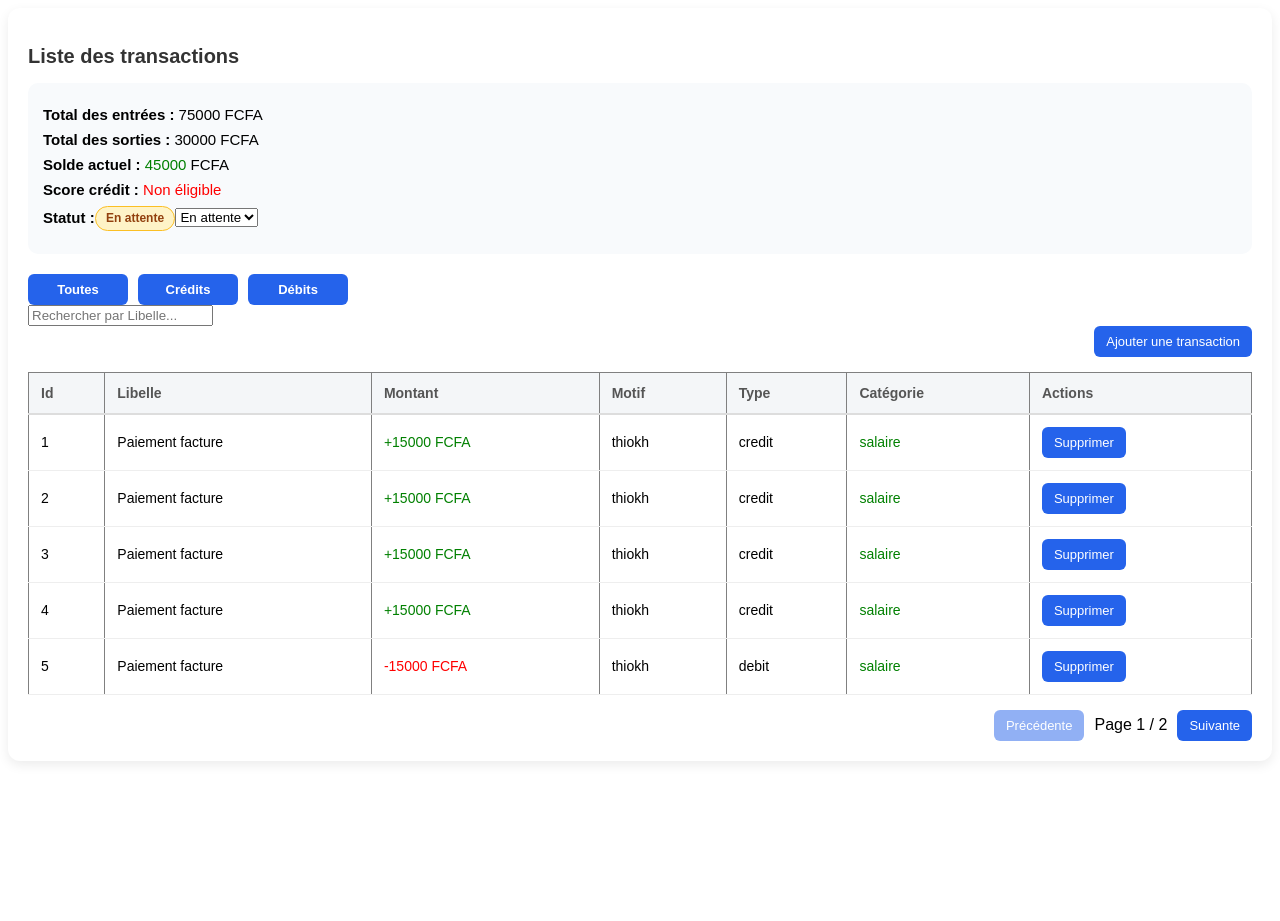
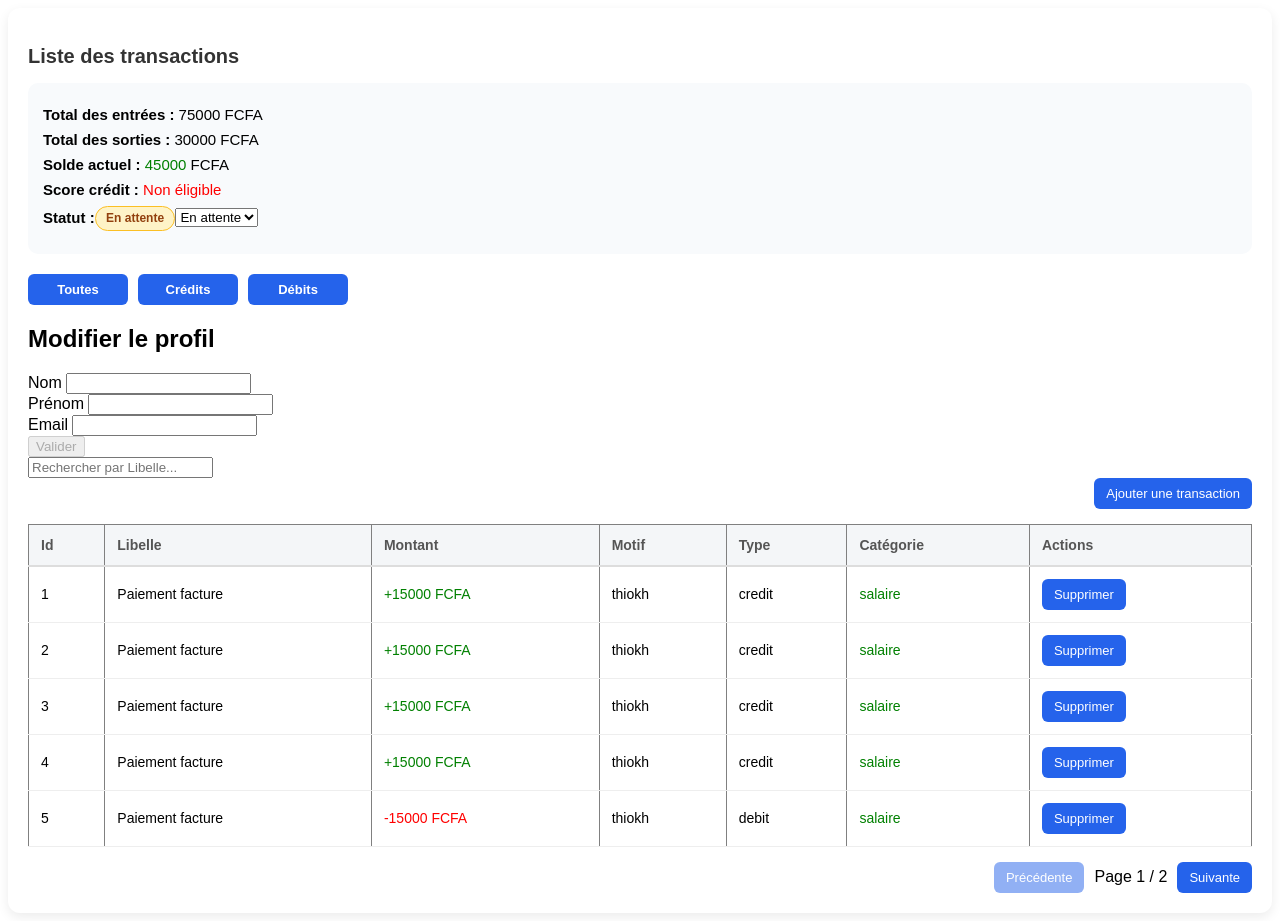
Before and after one commit to amethsy09/Angular_demo, an Angular app: page / in a window 1280 px wide. Before the commit the page ends 800 px from the top, so only its background shows below. Built offline with nearby package versions, Linux system fonts and the light colour scheme.

Commit message:
Thème 2 : Formulaires Réactifs & Validation Stricte EXO1 TERMINER

```diff
--- a/src/app/transaction-card/transaction-card.html
+++ b/src/app/transaction-card/transaction-card.html
@@ -51,7 +51,11 @@
     </button>
 
   </div>
+<div class="min-h-screen bg-slate-100 flex items-center justify-center">
 
+  <app-user-profile></app-user-profile>
+
+</div>
 
  <div class="filter mb-4">
   <app-filter-bar
@@ -63,6 +67,7 @@
       Ajouter une transaction
     </button>
   </div>
+
   @if (isModalOpen()) {
   <div class="modal-overlay" (click)="isModalOpen.set(false)">
 
--- a/src/app/transaction-card/transaction-card.ts
+++ b/src/app/transaction-card/transaction-card.ts
@@ -1,6 +1,7 @@
 import { Component, computed, signal, effect } from '@angular/core';
 import { Status, StatusBadge } from '../status-badge/status-badge';
 import { FilterBar } from '../filter-bar/filter-bar';
+import { UserProfileComponent } from '../user-profile/user-profile';
 
 interface Transaction {
   id: number;
@@ -14,7 +15,7 @@ interface Transaction {
 @Component({
   selector: 'app-transaction-card',
   standalone: true,
-  imports: [StatusBadge, FilterBar],
+  imports: [StatusBadge, FilterBar,UserProfileComponent],
   templateUrl: './transaction-card.html',
   styleUrl: './transaction-card.scss',
 })
--- /dev/null
+++ b/src/app/user-profile/user-profile.html
@@ -0,0 +1,85 @@
+<form
+  [formGroup]="profileForm"
+  (ngSubmit)="onSubmit()"
+  class="max-w-lg mx-auto bg-white p-6 rounded-lg shadow space-y-4">
+
+  <h2 class="text-2xl font-bold">
+    Modifier le profil
+  </h2>
+
+  <!-- Nom -->
+  <div>
+
+    <label class="block mb-1 font-semibold">
+      Nom
+    </label>
+
+    <input
+      type="text"
+      formControlName="nom"
+      class="w-full border rounded-lg p-2">
+
+    @if (profileForm.get('nom')?.invalid && profileForm.get('nom')?.touched) {
+      <p class="text-red-500 text-sm mt-1">
+        Le nom est obligatoire.
+      </p>
+    }
+
+  </div>
+
+  <!-- Prénom -->
+  <div>
+
+    <label class="block mb-1 font-semibold">
+      Prénom
+    </label>
+
+    <input
+      type="text"
+      formControlName="prenom"
+      class="w-full border rounded-lg p-2">
+
+    @if (profileForm.get('prenom')?.invalid && profileForm.get('prenom')?.touched) {
+      <p class="text-red-500 text-sm mt-1">
+        Le prénom est obligatoire.
+      </p>
+    }
+
+  </div>
+
+  <!-- Email -->
+  <div>
+
+    <label class="block mb-1 font-semibold">
+      Email
+    </label>
+
+    <input
+      type="email"
+      formControlName="email"
+      class="w-full border rounded-lg p-2">
+
+    @if (profileForm.get('email')?.errors?.['required'] && profileForm.get('email')?.touched) {
+      <p class="text-red-500 text-sm mt-1">
+        L'email est obligatoire.
+      </p>
+    }
+
+    @if (profileForm.get('email')?.errors?.['email'] && profileForm.get('email')?.touched) {
+      <p class="text-red-500 text-sm mt-1">
+        Adresse email invalide.
+      </p>
+    }
+
+  </div>
+
+  <button
+    type="submit"
+    [disabled]="profileForm.invalid"
+    class="bg-blue-600 text-white px-4 py-2 rounded disabled:bg-gray-400 disabled:cursor-not-allowed">
+
+    Valider
+
+  </button>
+
+</form>
--- /dev/null
+++ b/src/app/user-profile/user-profile.ts
@@ -0,0 +1,26 @@
+import { Component } from '@angular/core';
+import { ReactiveFormsModule, FormGroup, FormControl, Validators } from '@angular/forms';
+
+@Component({
+  selector: 'app-user-profile',
+  standalone: true,
+  imports: [ReactiveFormsModule],
+  templateUrl: './user-profile.html',
+  styleUrl: './user-profile.scss'
+})
+export class UserProfileComponent {
+
+  profileForm = new FormGroup({
+    nom: new FormControl('', Validators.required),
+    prenom: new FormControl('', Validators.required),
+    email: new FormControl('', [
+      Validators.required,
+      Validators.email
+    ])
+  });
+
+  onSubmit() {
+    console.log(this.profileForm.value);
+  }
+
+}
```
Also changed, not shown: src/app/user-profile/user-profile.scss (added), 1 other file (tests, documents, lock files or other folders).
